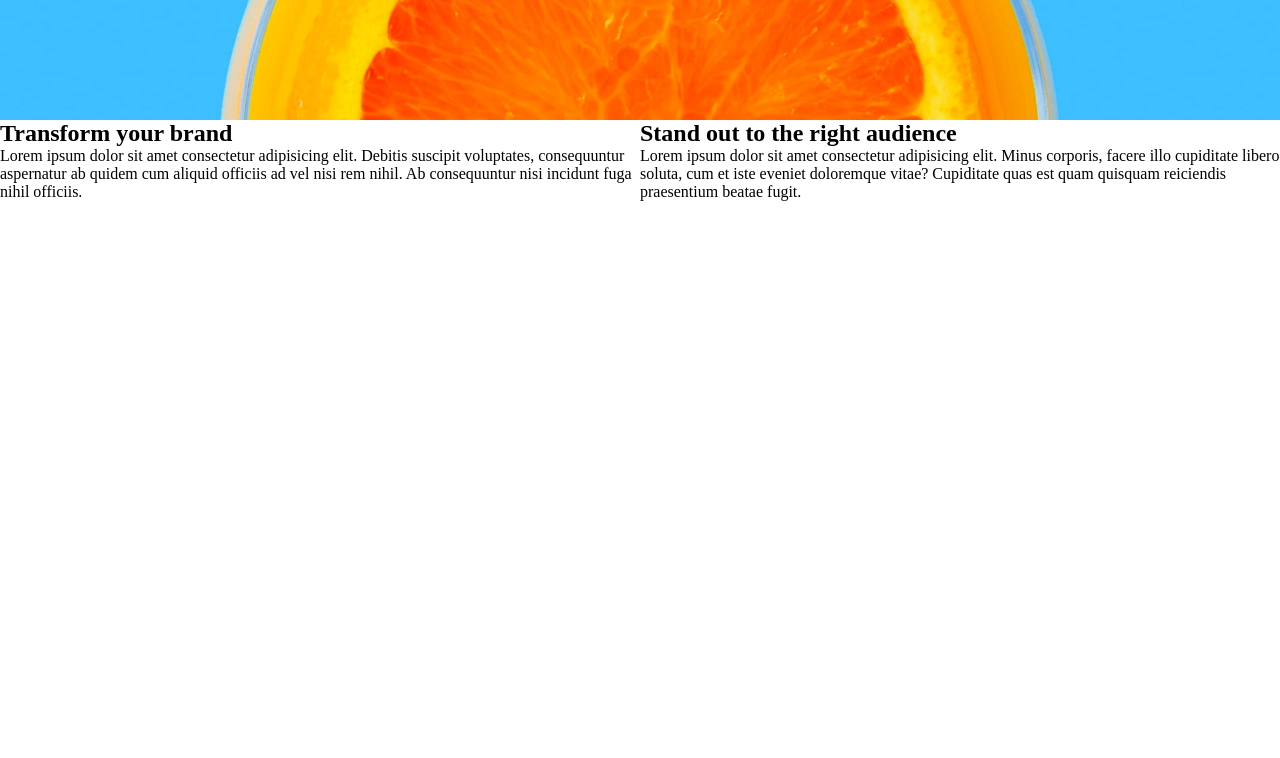
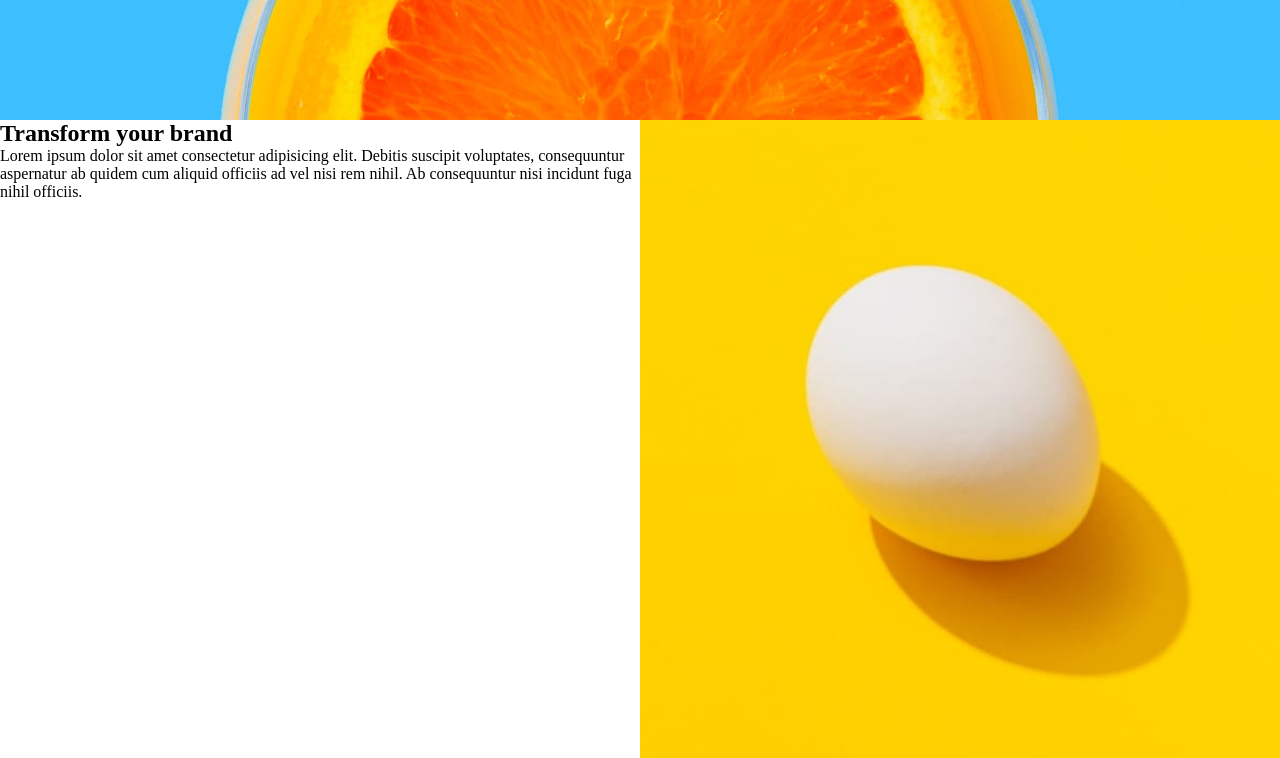
Before and after one commit to JorchRL/sunnySide-Landingpage, a React (Create React App) app: page / in a window 1280 px wide. Shown: the part 680-1438 px from the top of the page. Built offline with nearby package versions, Linux system fonts and the light colour scheme.

Commit message:
Fix Info card desktop layout

```diff
--- a/src/app.scss
+++ b/src/app.scss
@@ -98,6 +98,9 @@
 
   // INFO CARDS
   .info {
+    // flex-direction: row;
+    flex-wrap: wrap;
+
     @include mobile {
       flex-direction: column;
     }
@@ -130,6 +133,8 @@
       }
     }
     .img {
+      width: 50vw;
+      height: 50vw;
       @include mobile {
         width: 100vw;
         height: 100vw;
```
